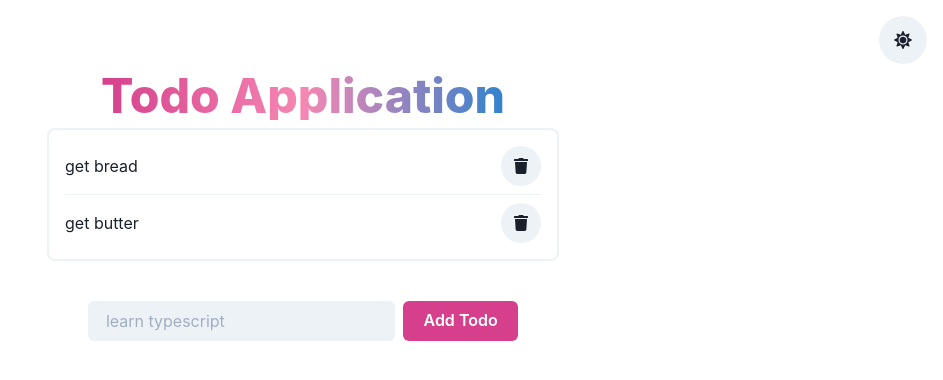
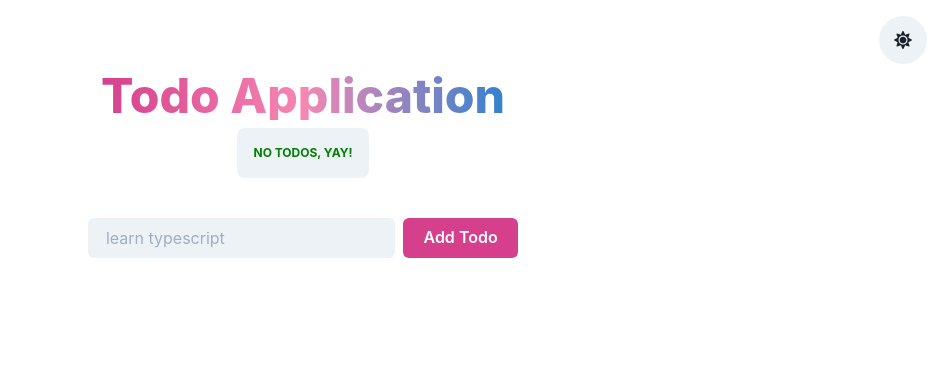
Before and after one commit to arihantbansal/chakra-todo, a React (Create React App) app: page / in a window 1280 px wide. Shown: the top 380 px of the page, without its empty margins (337-1280 px from the left). Built offline with nearby package versions, Linux system fonts and the light colour scheme.

Commit message:
Added local storage support

```diff
--- a/src/App.js
+++ b/src/App.js
@@ -15,7 +15,13 @@ const App = () => {
 			body: "get butter",
 		},
 	];
-	const [todos, setTodos] = useState(initialTodos);
+	const [todos, setTodos] = useState(
+		() => JSON.parse(localStorage.getItem("todos")) || []
+	);
+
+	useEffect(() => {
+		localStorage.setItem("todos", JSON.stringify(todos));
+	}, [todos]);
 
 	const deleteTodo = id => {
 		setTodos(todos.filter(todo => todo.id !== id));
```
